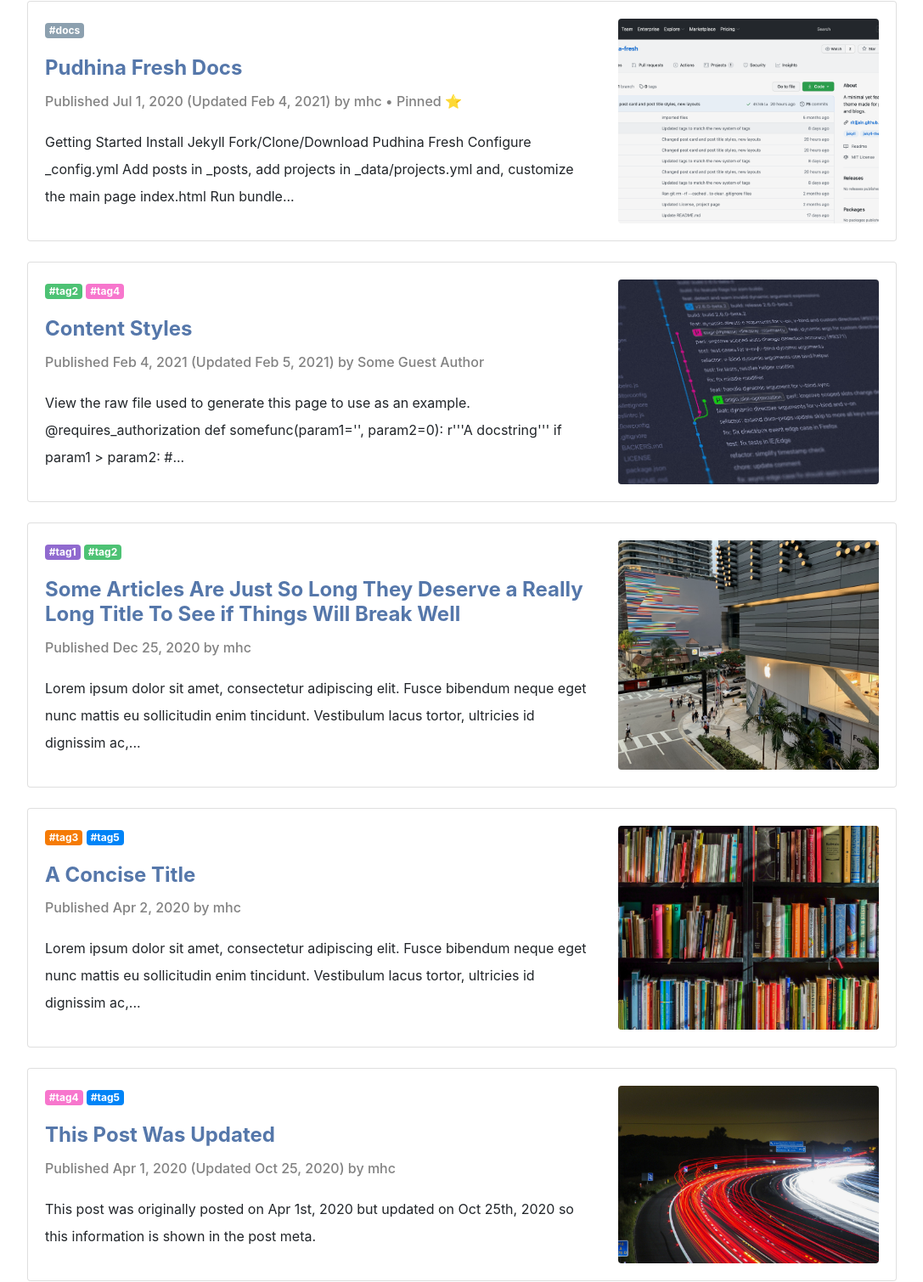
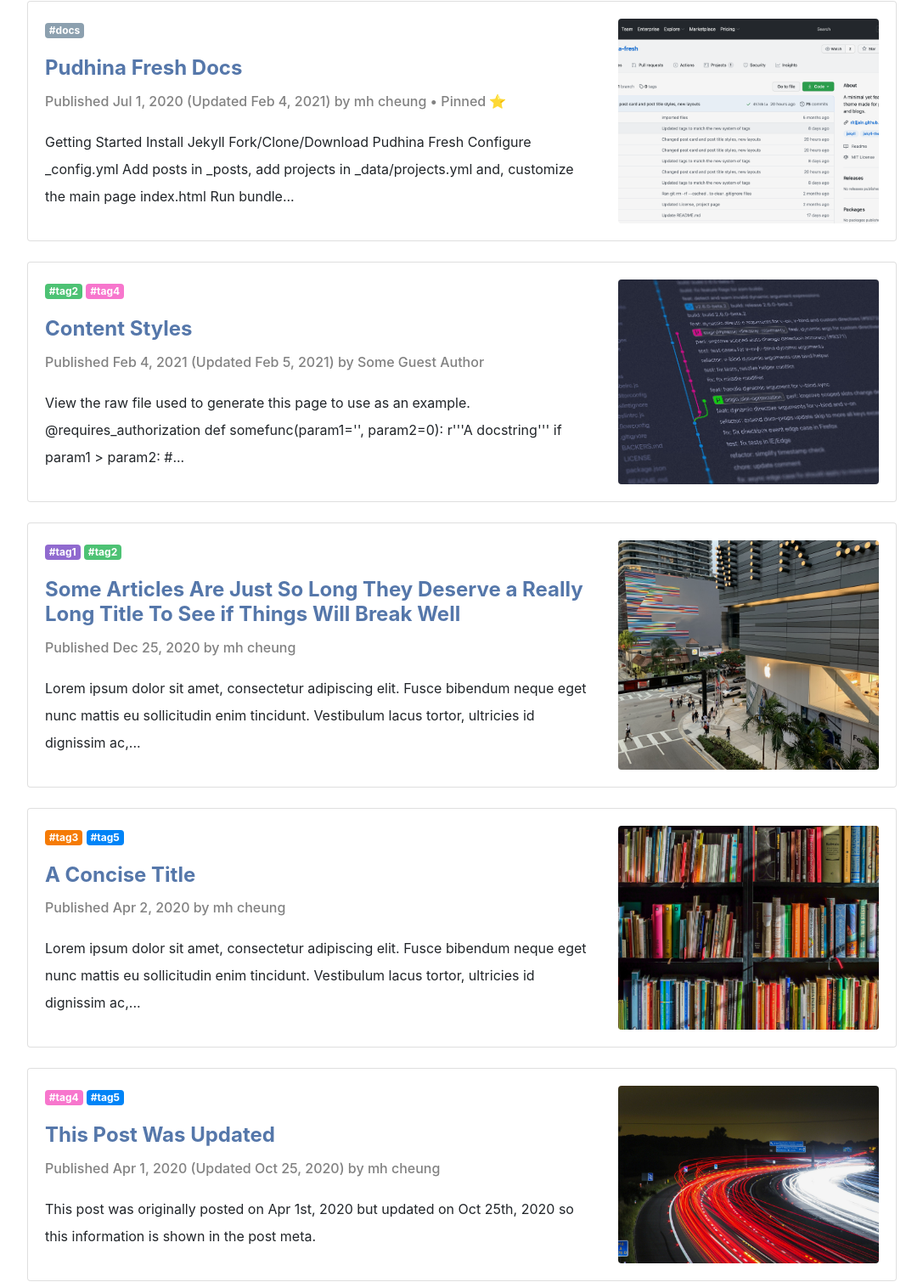
Before and after one commit to mh-cheung/portfolio, a Jekyll site: the page built from pages/posts.html, in a window 1280 px wide. Shown: the part 335-1844 px from the top of the page at 85% size, without its empty margins (96-1183 px from the left). Built offline with Jekyll 4.4.1, drawn with Linux system fonts in a browser that asks for light colours; nearby versions of some CDN libraries; a style sheet for code colours, icons or effects is not loaded.

Commit message:
Update _config.yml

```diff
--- a/_config.yml
+++ b/_config.yml
@@ -5,7 +5,7 @@ description: > # The description for your site
 url: "https://mh-cheung.github.io/portfolio/" # Site base URL
 
 author:
-  name: mhc
+  name: mh cheung
   github: # GitHub username, used for GitHub icon on the top right
   linkedin: # Your LinkedIn profile url name, used for LinkedIn icon on the top right
   email: mhchau0@gmail.com # Used for email icon on the top right
```
